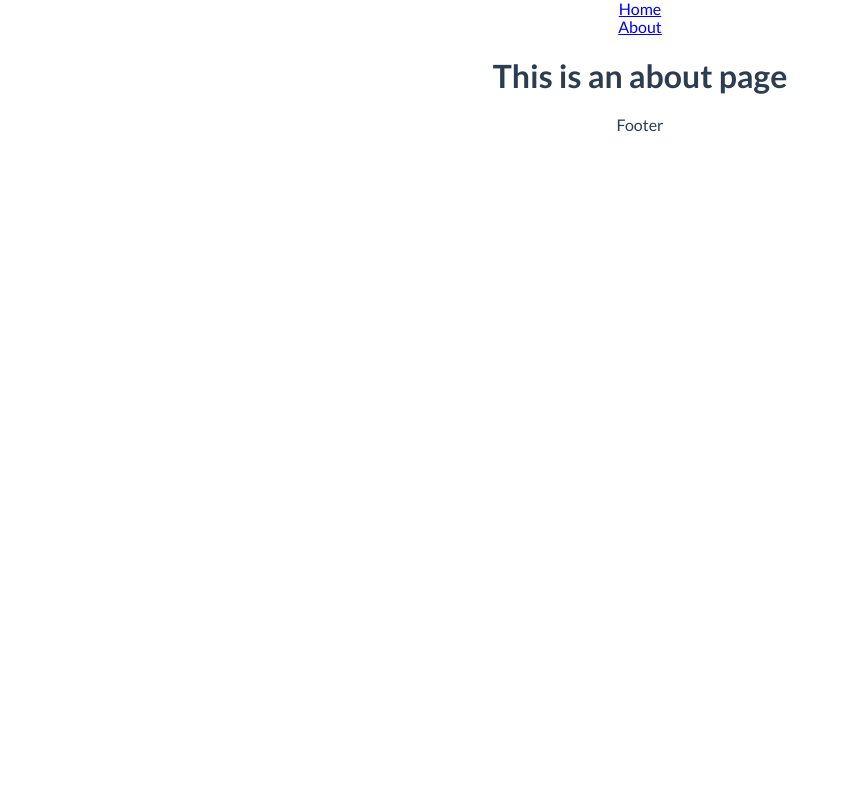
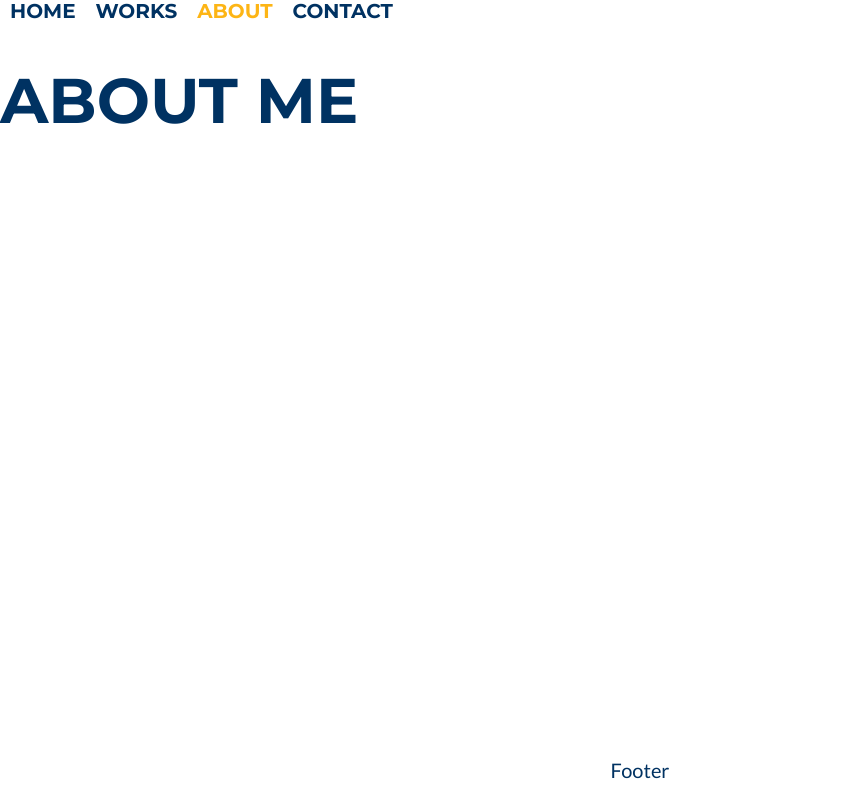
Before and after one commit to bedeviere/bimata3-vue, a Vue app: page /about in a window 1280 px wide. Shown: the whole page, without its empty margins (0-850 px from the left). Built offline with nearby package versions, Linux system fonts and the light colour scheme.

Commit message:
added personality and transition

```diff
--- a/src/App.vue
+++ b/src/App.vue
@@ -4,30 +4,133 @@
     <nav>
       <ul>
         <li><router-link to="/">Home</router-link></li>
+        <li><router-link to="/work">Works</router-link></li>
         <li><router-link to="/about">About</router-link></li>
+        <li><router-link to="/contact">Contact</router-link></li>
       </ul>
     </nav>
     <main>
-      <router-view></router-view>
+      <transition name="fade" mode="out-in">
+        <router-view></router-view>
+      </transition>
     </main>
     <footer>Footer</footer>
   </div>
 </template>
 
+<script>
+export default {
+  name: 'app'
+}
+</script>
+
 <style lang="scss">
-.wrapper {
+html,
+body {
+  margin: 0;
+  padding: 0;
+  height: 100%;
+}
+
+html {
+  font-size: 16px;
+}
+
+body {
   font-family: 'Lato', Helvetica, Arial, sans-serif;
   -webkit-font-smoothing: antialiased;
   -moz-osx-font-smoothing: grayscale;
-  text-align: center;
   color: $color-default;
 }
 
+.wrapper {
+  min-height: 100%;
+  position: relative;
+}
+
+.fade-enter-active,
+.fade-leave-active {
+  transition-duration: 0.3s;
+  transition-property: opacity;
+  transition-timing-function: ease;
+}
+
+.fade-enter,
+.fade-leave-active {
+  opacity: 0
+}
+
+h1,
+h2,
+h3,
+h4,
+h5,
+h6 {
+  font-family: 'Montserrat', Helvetica, Arial, sans-serif;
+  font-weight: 700;
+  text-transform: uppercase;
+}
+
+h1 {
+  font-size: 3.157rem;
+}
+
+h2 {
+  font-size: 2.369rem;
+}
+
+h3 {
+  font-size: 1.777rem;
+}
+
+h4 {
+  font-size: 1.333rem;
+}
+
+a {
+  color: $color-primary;
+}
+
 nav {
-  ul {
+  font-family: 'Montserrat', Helvetica, Arial, sans-serif;
+  > ul {
     padding: 0;
     margin: 0;
     list-style: none;
+    > li {
+      display: inline-block;
+      padding: 0 10px;
+      a {
+        color: $color-default;
+        font-weight: 700;
+        text-decoration: none;
+        text-transform: uppercase;
+        @include transition-default;
+        &:hover,
+        &.router-link-exact-active {
+          color: $color-primary;
+        }
+      }
+    }
+  }
+}
+
+main {
+  padding-bottom: 60px;
+}
+
+footer {
+  width: 100%;
+  height: 60px;
+  line-height: 60px;
+  text-align: center;
+  position: absolute;
+  bottom: 0;
+}
+
+@media only screen and (min-width: 768px) {
+  html {
+    font-size: 20px;
   }
 }
 </style>
--- a/src/components/HelloWorld.vue
+++ b/src/components/HelloWorld.vue
@@ -53,6 +53,6 @@ li {
   margin: 0 10px;
 }
 a {
-  color: #42b983;
+  /*color: #42b983;*/
 }
 </style>
--- a/src/router.js
+++ b/src/router.js
@@ -1,6 +1,10 @@
 import Vue from 'vue'
 import Router from 'vue-router'
 import Home from './views/Home.vue'
+import Works from './views/Works.vue'
+import Work from './views/Work.vue'
+import About from './views/About.vue'
+import Contact from './views/Contact.vue'
 
 Vue.use(Router)
 
@@ -14,12 +18,24 @@ export default new Router({
       component: Home
     },
     {
+      path: '/work',
+      name: 'works',
+      component: Works
+    },
+    {
+      path: '/work/:slug',
+      name: 'work',
+      component: Work
+    },
+    {
       path: '/about',
       name: 'about',
-      // route level code-splitting
-      // this generates a separate chunk (about.[hash].js) for this route
-      // which is lazy-loaded when the route is visited.
-      component: () => import(/* webpackChunkName: "about" */ './views/About.vue')
+      component: About
+    },
+    {
+      path: '/contact',
+      name: 'contact',
+      component: Contact
     }
   ]
 })
--- a/src/styles/variables.scss
+++ b/src/styles/variables.scss
@@ -1,2 +1,16 @@
-$color-default: #2D3D50;
-$color-primary: #1474D5;
+// Old Color Schemes
+// $color-default: #2D3D50;
+// $color-primary: #1474D5;
+
+
+// Color Schemes
+$color-default: #003262;
+$color-primary: #FDB515;
+$color-secondary: #00B0DA;
+
+// Mixins
+@mixin transition-default {
+  -webkit-transition: all 0.3s;
+  -moz-transition: all 0.3s;
+  transition: all 0.3s;
+}
--- a/src/views/About.vue
+++ b/src/views/About.vue
@@ -1,5 +1,11 @@
 <template>
   <div class="about">
-    <h1>This is an about page</h1>
+    <h1>About Me</h1>
   </div>
 </template>
+
+<script>
+export default {
+  name: 'about'
+}
+</script>
--- /dev/null
+++ b/src/views/Contact.vue
@@ -0,0 +1,11 @@
+<template>
+  <div class="contact">
+    <h1>Contact</h1>
+  </div>
+</template>
+
+<script>
+export default {
+  name: 'contact'
+}
+</script>
--- a/src/views/Home.vue
+++ b/src/views/Home.vue
@@ -16,3 +16,9 @@ export default {
   }
 }
 </script>
+
+<style lang="scss">
+  .home {
+    text-align: center;
+  }
+</style>
--- /dev/null
+++ b/src/views/Work.vue
@@ -0,0 +1,11 @@
+<template>
+  <div class="work">
+    <h1><router-link to="/work">Works</router-link> / {{ $route.params.slug }}</h1>
+  </div>
+</template>
+
+<script>
+export default {
+  name: 'work'
+}
+</script>
--- /dev/null
+++ b/src/views/Works.vue
@@ -0,0 +1,11 @@
+<template>
+  <div class="work">
+    <h1>Works</h1>
+  </div>
+</template>
+
+<script>
+export default {
+  name: 'works'
+}
+</script>
```
